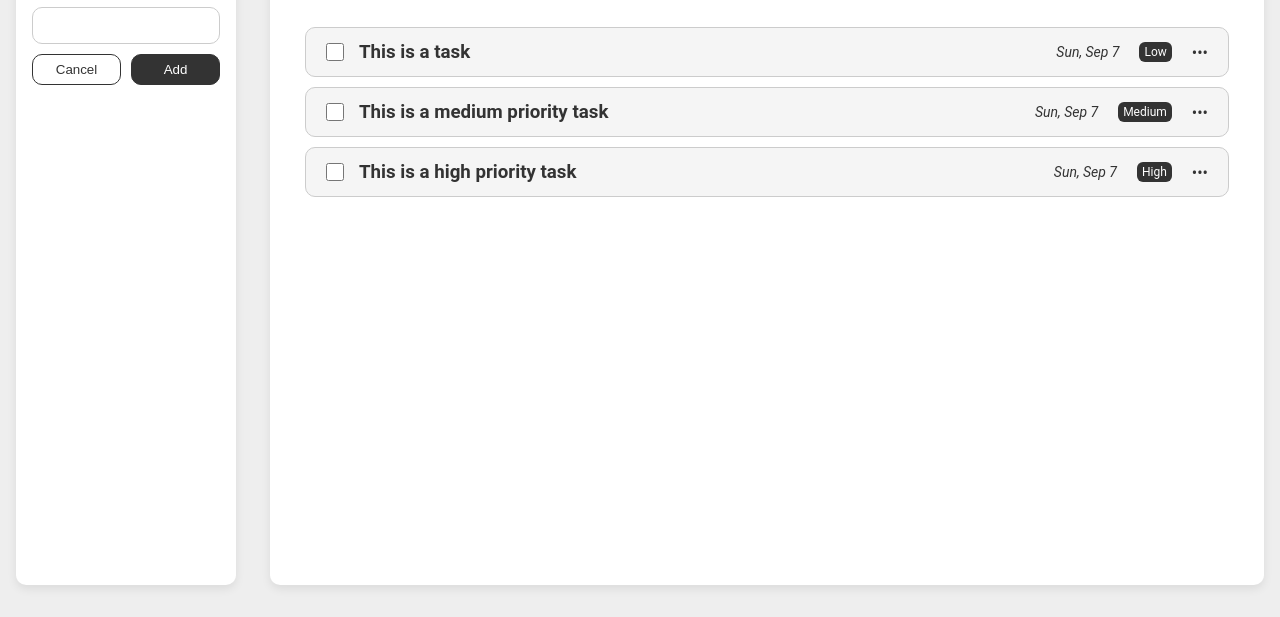
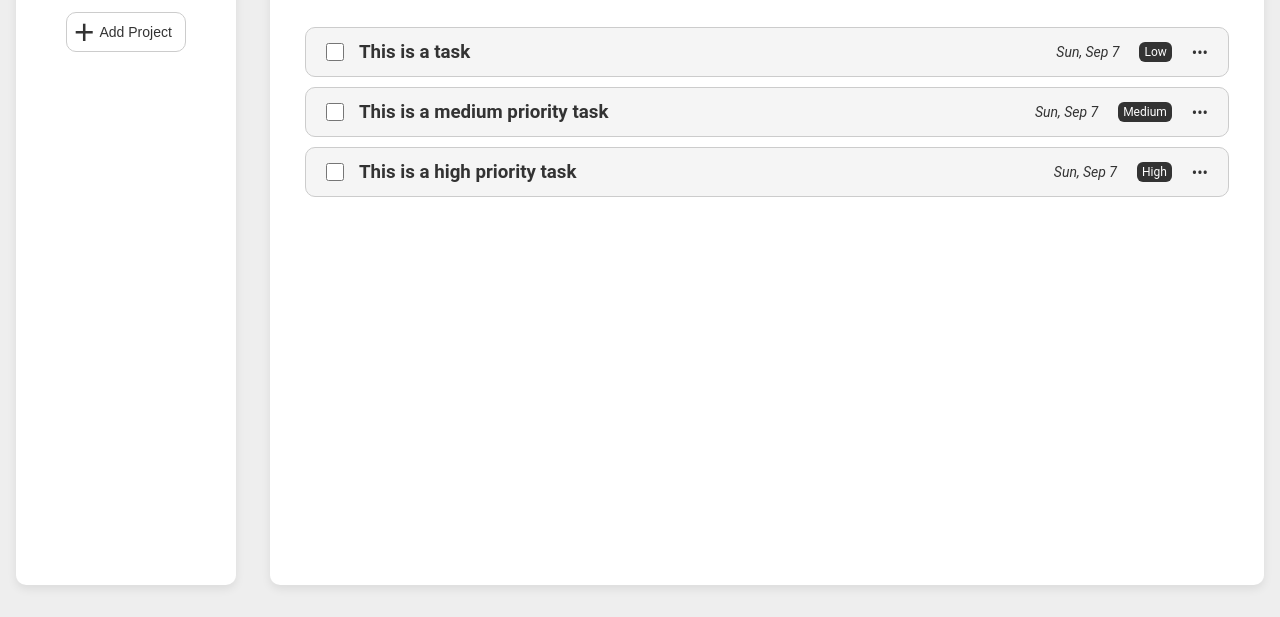
Before and after one commit to Mujtaba-Alhadi/todo-list, a website built with webpack: page src/index.html in a window 1280 px wide. Shown: the part 183-800 px from the top of the page. Built offline with nearby package versions, Linux system fonts and the light colour scheme.

Commit message:
added classes to the project form btns

```diff
--- a/src/index.html
+++ b/src/index.html
@@ -8,14 +8,14 @@
   <body>
     <div class="sidebar">
       <div class="project-container"></div>
-      <button class="add-project hidden">
+      <button class="add-project">
         <span class="icon">+</span>
         Add Project
       </button>
-      <form class="project-form">
+      <form class="project-form hidden">
         <input type="text" name="add-project-name" />
-        <button type="reset">Cancel</button>
-        <button type="submit">Add</button>
+        <button type="reset" class="cancel">Cancel</button>
+        <button type="submit" class="add">Add</button>
       </form>
     </div>
     <div class="content">
```
